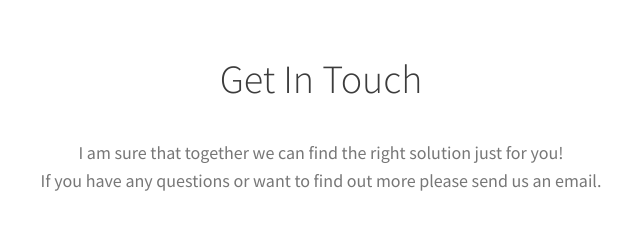
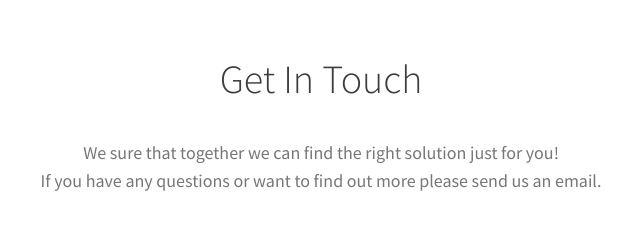
Before and after one commit to binarius-eu/binarius.eu, a plain HTML site: page index.html in a window 1280 px wide. Shown: the part 1520-1765 px from the top of the page, 319-959 px from the left. Drawn offline with Linux system fonts and the light colour scheme.

Commit message:
Update index.html
Text update

```diff
--- a/index.html
+++ b/index.html
@@ -220,7 +220,7 @@ Contact start
                 <div class="block">
                     <div class="heading wow fadeInUp">
                         <h2>Get In Touch</h2>
-                        <p>I am sure that together we can find the right solution just for you!<br/> If you have any
+                        <p>We sure that together we can find the right solution just for you!<br/> If you have any
                             questions or want to find out more please send us an email.</p>
                     </div>
                 </div>
```
